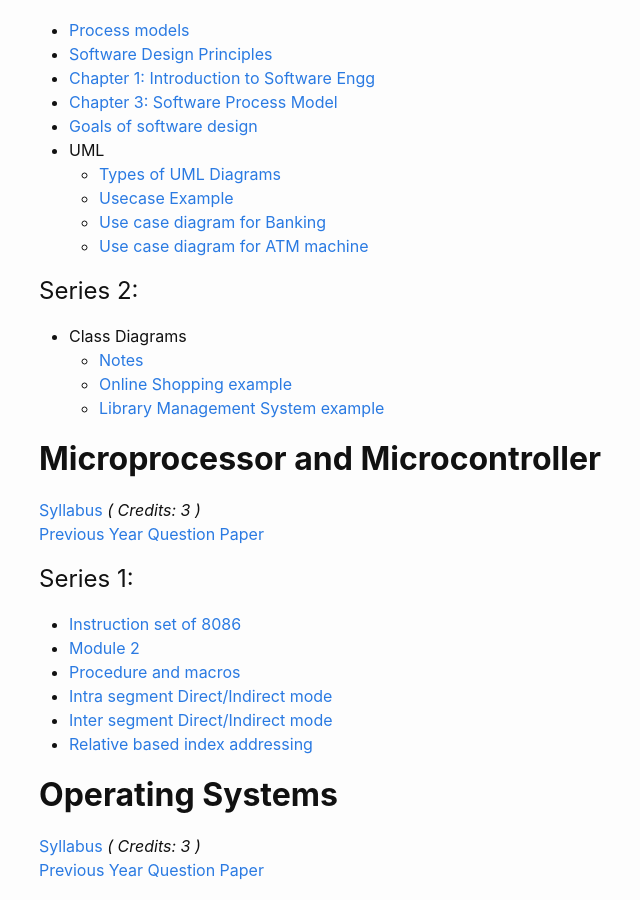
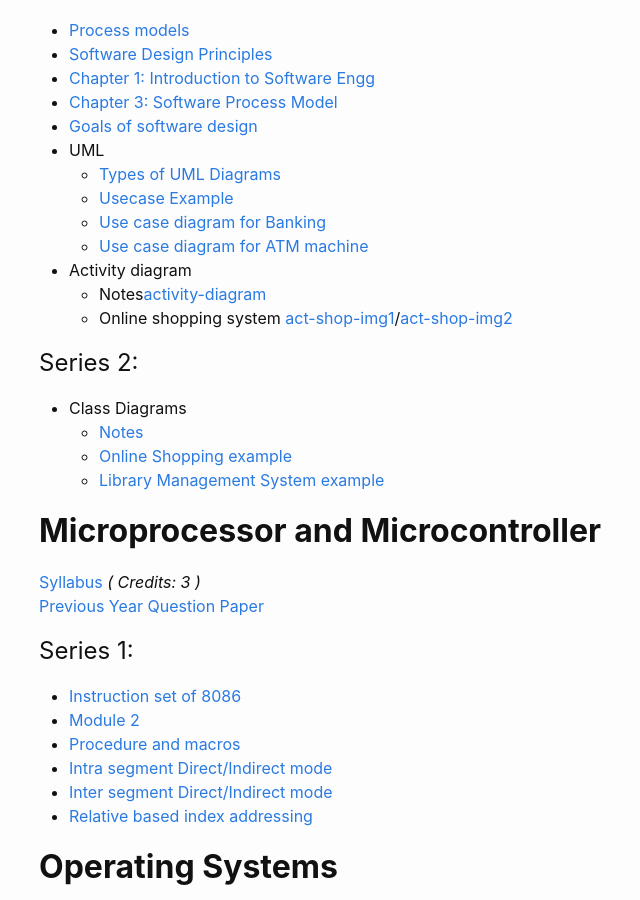
Before and after one commit to IT-GECBH/2020, a Jekyll site: the page built from resources.md, in a window 1280 px wide and 900 px high, scrolled down 323 px. Shown: the whole window, without its empty margins (231-871 px from the left). Built offline with Jekyll 4.4.1, drawn with Linux system fonts in a browser that asks for light colours.

Commit message:
Update resources.md

```diff
--- a/resources.md
+++ b/resources.md
@@ -17,6 +17,9 @@ permalink: /resources/
   * [Usecase Example][use-ex]
   * [Use case diagram for Banking][use-bank]
   * [Use case diagram for ATM machine][use-atm]
+* Activity diagram
+  * Notes[activity-diagram]
+  * Online shopping system [act-shop-img1]/[act-shop-img2]
 <br/>
 
 # Series 2:
@@ -108,6 +111,9 @@ permalink: /resources/
 [use-ex]: /resources/SOFTWARE/series1/usecase_example.docx
 [use-bank]: /resources/SOFTWARE/series1/banking_usecase.jpg
 [use-atm]: /resources/SOFTWARE/series1/atm_usecase.png
+[activity-diagram]: /resources/SOFTWARE/series2/activity_diagrams.ppt
+[act-shop-img1]: /resources/SOFTWARE/series/act-diag-img1.jpeg
+[act-shop-img2]: /resources/SOFTWARE/series/act-diag-img2.jpeg
 
 [toc-prev]: /resources/TOC/IT303._S5_Dec_17_Regular.pdf
 [toc-syll]: /resources/TOC/IT303_Theory_of_Computation.pdf
```
